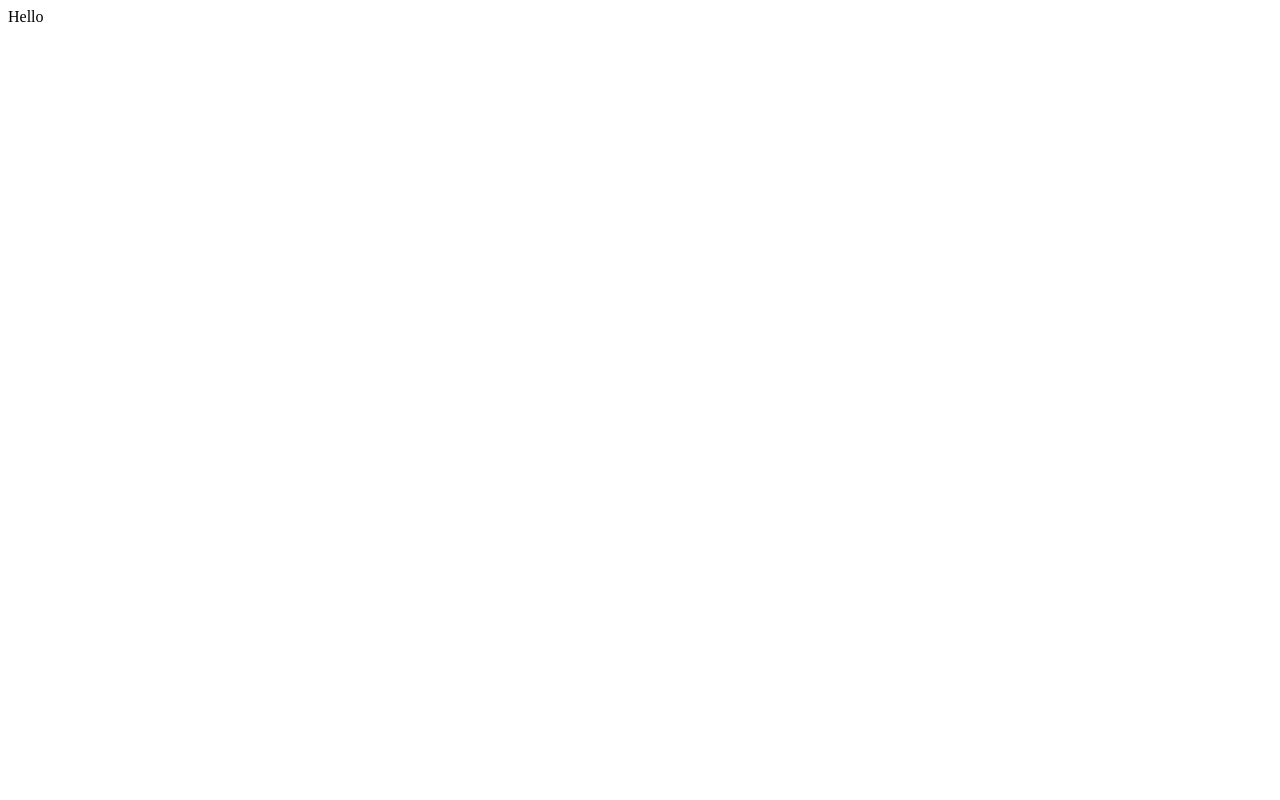
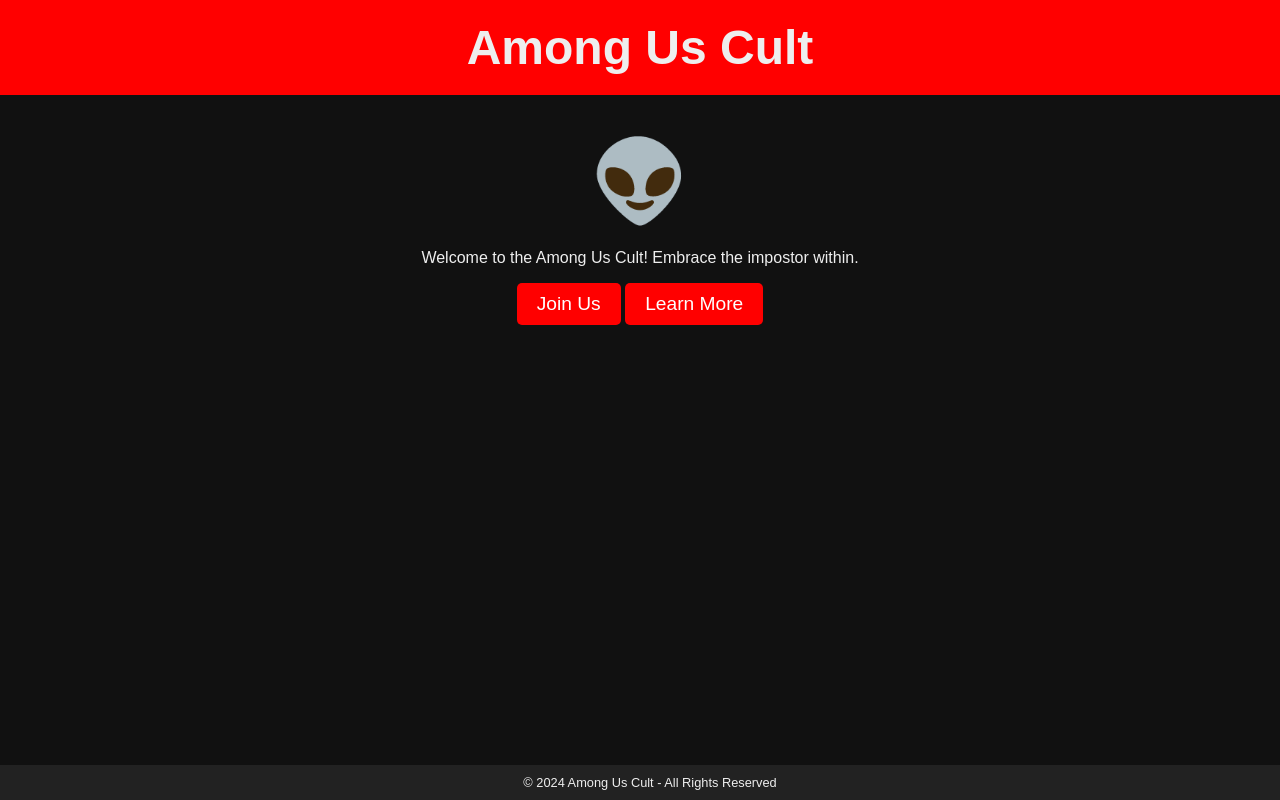
Before and after one commit to FergusonOxford/FergusonOxford.github.io, a plain HTML site: page index.html in a window 1280 px wide. Drawn offline with Linux system fonts and the light colour scheme.

Commit message:
Update index.html

```diff
--- a/index.html
+++ b/index.html
@@ -1 +1,67 @@
-Hello
+<!DOCTYPE html>
+<html lang="en">
+<head>
+    <meta charset="UTF-8">
+    <meta name="viewport" content="width=device-width, initial-scale=1.0">
+    <title>Among Us Cult</title>
+    <style>
+        body {
+            font-family: Arial, sans-serif;
+            text-align: center;
+            background-color: #111;
+            color: #eee;
+            margin: 0;
+            padding: 0;
+        }
+        header {
+            background-color: #ff0000;
+            padding: 20px;
+        }
+        h1 {
+            margin: 0;
+            font-size: 3em;
+        }
+        .container {
+            padding: 20px;
+        }
+        .cult-symbol {
+            font-size: 5em;
+            margin: 20px 0;
+        }
+        .button {
+            display: inline-block;
+            background-color: #ff0000;
+            color: #fff;
+            padding: 10px 20px;
+            text-decoration: none;
+            border-radius: 5px;
+            font-size: 1.2em;
+        }
+        .button:hover {
+            background-color: #cc0000;
+        }
+        footer {
+            background-color: #222;
+            padding: 10px;
+            position: fixed;
+            bottom: 0;
+            width: 100%;
+            font-size: 0.8em;
+        }
+    </style>
+</head>
+<body>
+    <header>
+        <h1>Among Us Cult</h1>
+    </header>
+    <div class="container">
+        <div class="cult-symbol">👽</div>
+        <p>Welcome to the Among Us Cult! Embrace the impostor within.</p>
+        <a href="#" class="button">Join Us</a>
+        <a href="#" class="button">Learn More</a>
+    </div>
+    <footer>
+        &copy; 2024 Among Us Cult - All Rights Reserved
+    </footer>
+</body>
+</html>
```
